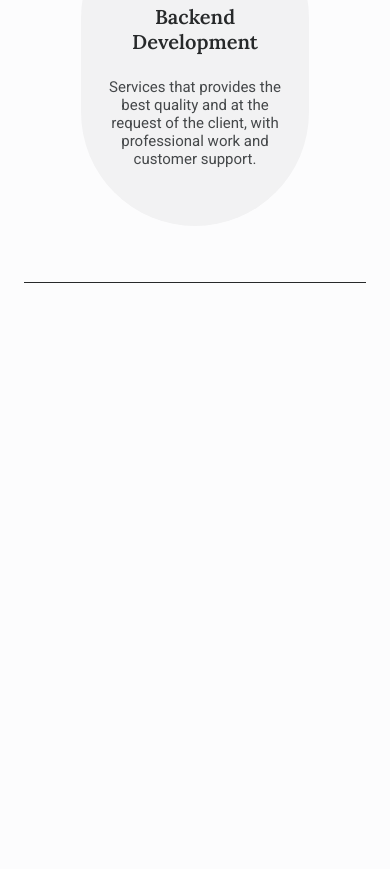
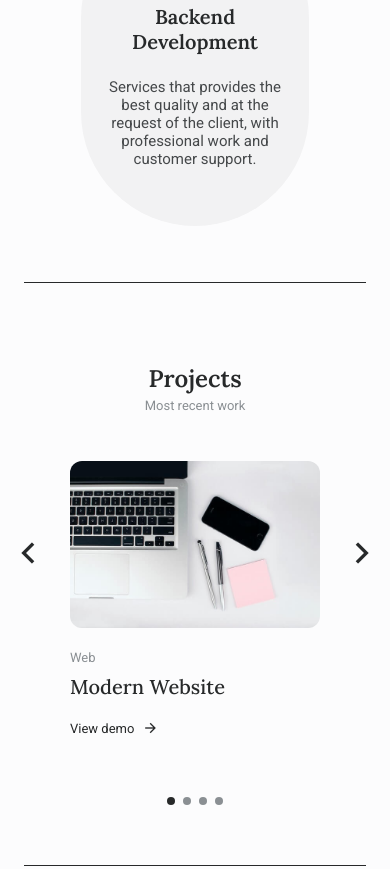
Before and after one commit to shagors/portfolio-submit, a plain HTML site: page index.html in a window 390 px wide. Shown: the part 4396-5265 px from the top of the page. Before the commit the page ends 4959 px from the top, so only its background shows below. Drawn offline with nearby package versions, Linux system fonts and the light colour scheme.

Commit message:
projects section add and design it... responsive slider add and slider design

```diff
--- a/assets/css/styles.css
+++ b/assets/css/styles.css
@@ -544,10 +544,90 @@ body.dark-theme {
 }
 
 /*=============== PROJECTS ===============*/
+.projects__container{
+  overflow: initial;
+}
 
+.projects__content{
+  display: grid;
+  justify-content: center;
+}
+
+.projects__img{
+  width: 250px;
+  border-radius: .75rem;
+  margin-bottom: 1.25rem;
+}
+
+.projects__subtitle{
+  font-size: var(--small-font-size);
+  color: var(--text-color-light);
+}
+
+.projects__title{
+  font-size: var(--h2-font-size);
+  margin-bottom: 1.25rem;
+  margin: .5rem 0 1.25rem;
+}
+
+.projects__button{
+  display: inline-flex;
+  align-items: center;
+  column-gap: .5rem;
+  color: var(--title-color);
+  font-size: var(--small-font-size);
+}
+
+.projects__button i{
+  font-size: 1rem;
+  transition: transform .3s;
+}
+
+.projects__button:hover i{
+  transform: translateX(.25rem);
+}
 
 /* Swiper class */
+.projects__container .swiper-button-prev::after,
+.projects__container .swiper-button-next::after{
+  content: '';
+}
 
+.projects__container .swiper-button-next,
+.projects__container .swiper-button-prev{
+  width: initial;
+  height: initial;
+  margin: initial;
+  font-size: 2.5rem;
+  color: var(--title-color);
+}
+
+.projects__container .swiper-button-prev{
+  left: -1rem;
+  top: 4.5rem;
+}
+
+.projects__container .swiper-button-next{
+  right: -1rem;
+  top: 4.5rem;
+}
+
+.projects__container .swiper-slide{
+  margin-bottom: 4.5rem;
+}
+
+.projects__container .swiper-pagination-bullets{
+  bottom: 0;
+}
+
+.projects__container .swiper-pagination-bullet{
+  background-color: var(--text-color-light);
+  opacity: initial;
+}
+
+.projects__container .swiper-pagination-bullet-active {
+  background-color: var(--title-color);
+}
 
 /*=============== TESTIMONIAL ===============*/
 
--- a/assets/js/main.js
+++ b/assets/js/main.js
@@ -30,6 +30,23 @@ const linkAction = () => {
 navLink.forEach((n) => n.addEventListener("click", linkAction));
 
 /*=============== SWIPER PROJECTS ===============*/
+let swiperProjects = new Swiper(".projects__container", {
+  loop: true,
+  spaceBetween: 24,
+  navigation: {
+    nextEl: ".swiper-button-next",
+    prevEl: ".swiper-button-prev",
+  },
+  pagination: {
+    el: ".swiper-pagination",
+  },
+  breakpoints: {
+    1200: {
+      slidesPerView: 2,
+      spaceBetween: -56,
+    },
+  },
+});
 
 /*=============== SWIPER TESTIMONIAL ===============*/
 
--- a/index.html
+++ b/index.html
@@ -11,7 +11,7 @@
         <link href="https://cdn.jsdelivr.net/npm/remixicon@2.5.0/fonts/remixicon.css" rel="stylesheet">
 
         <!--=============== SWIPER CSS ===============-->
-        <link rel="stylesheet" href="">
+        <link rel="stylesheet" href="assets/css/swiper-bundle.min.css">
 
         <!--=============== CSS ===============-->
         <link rel="stylesheet" href="assets/css/styles.css">
@@ -416,7 +416,73 @@
 
             <!--==================== PROJECTS ====================-->
             <section class="projects section" id="projects">
+                <h2 class="section__title">Projects</h2>
+                <span class="section__subtitle">Most recent work</span>
 
+                <div class="container section__border">
+                    <div class="projects__container swiper">
+                        <div class="swiper-wrapper">
+                            <!--==================== PROJECT 1 ====================-->
+                            <div class="projects__content swiper-slide">
+                                <img src="assets/img/project1.jpg" alt="projects img" class="projects__img">
+
+                                <div>
+                                    <span class="projects__subtitle">Web</span>
+                                    <h1 class="projects__title">Modern Website</h1>
+
+                                    <a href="#" class="projects__button">View demo <i class="ri-arrow-right-line"></i></a>
+                                </div>
+                            </div>
+
+                            <!--==================== PROJECT 2 ====================-->
+                            <div class="projects__content swiper-slide">
+                                <img src="assets/img/project2.jpg" alt="projects img" class="projects__img">
+
+                                <div>
+                                    <span class="projects__subtitle">Web</span>
+                                    <h1 class="projects__title">ECommerce Store</h1>
+
+                                    <a href="#" class="projects__button">View demo <i class="ri-arrow-right-line"></i></a>
+                                </div>
+                            </div>
+
+                            <!--==================== PROJECT 3 ====================-->
+                            <div class="projects__content swiper-slide">
+                                <img src="assets/img/project3.jpg" alt="projects img" class="projects__img">
+
+                                <div>
+                                    <span class="projects__subtitle">React</span>
+                                    <h1 class="projects__title">Mern Stack Development</h1>
+
+                                    <a href="#" class="projects__button">View demo <i class="ri-arrow-right-line"></i></a>
+                                </div>
+                            </div>
+
+                            <!--==================== PROJECT 4 ====================-->
+                            <div class="projects__content swiper-slide">
+                                <img src="assets/img/project4.jpg" alt="projects img" class="projects__img">
+
+                                <div>
+                                    <span class="projects__subtitle">Backend</span>
+                                    <h1 class="projects__title">Backend Development</h1>
+
+                                    <a href="#" class="projects__button">View demo <i class="ri-arrow-right-line"></i></a>
+                                </div>
+                            </div>
+                        </div>
+
+                        <!-- Swiper arrows -->
+                        <div class="swiper-button-next">
+                            <i class="ri-arrow-right-s-line"></i>
+                        </div>
+                        <div class="swiper-button-prev">
+                            <i class="ri-arrow-left-s-line"></i>
+                        </div>
+
+                        <!-- swiper pagination -->
+                        <div class="swiper-pagination"></div>
+                    </div>
+                </div>
             </section>
 
             <!--==================== TESTIMONIAL ====================-->
@@ -443,7 +509,7 @@
         <script src=""></script>
 
         <!--=============== SWIPER JS ===============-->
-        <script src=""></script>
+        <script src="assets/js/swiper-bundle.min.js"></script>
 
         <!--=============== EMAIL JS ===============-->
 
```
